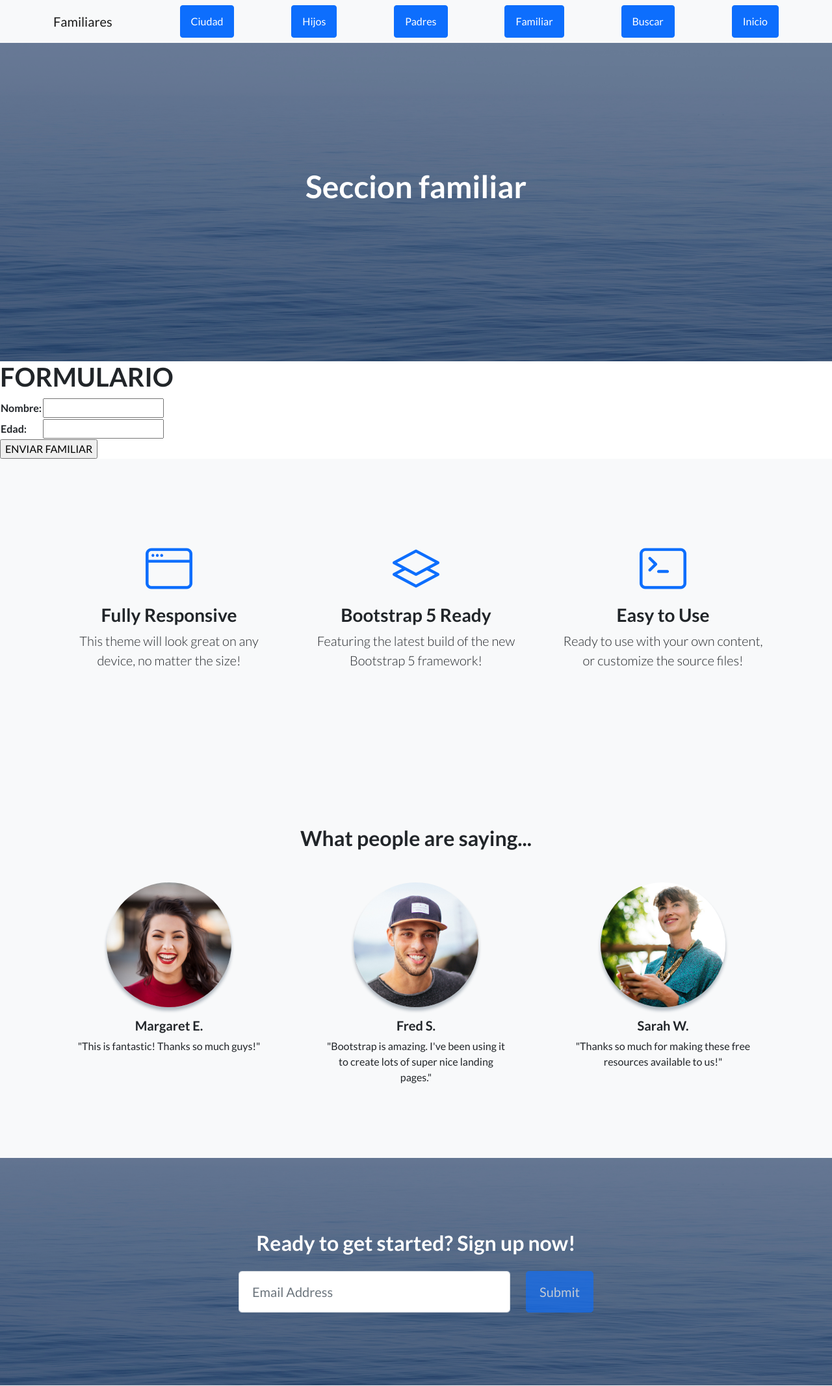
After one commit to candegitcoder/Entrega1-Alvarez, a Django app: page /familiar/ in a window 1280 px wide. The commit adds this page. Shown: the top 2133 px of the page at 65% size. Run offline with Django 4.2, Linux system fonts and the light colour scheme; some libraries are stand-ins or nearby versions.

Commit message:
Entrega1-Alvarez

```diff
--- a/MiFamilia/templates/MiFamilia/busquedaFamiliar.html
+++ b/MiFamilia/templates/MiFamilia/busquedaFamiliar.html
@@ -10,7 +10,7 @@
 
 <form action="{% url 'buscar' %}" method="GET">
 
-    <input type="number" name="edad" id="edad">
+    <input type="string" name="nombre" id="nombre">
 
     <input type="submit" value="buscar">
 
--- /dev/null
+++ b/MiFamilia/templates/MiFamilia/familiar.html
@@ -0,0 +1,25 @@
+{% extends "MiFamilia/padre.html" %}
+
+{% load static %}
+
+{% block titulo %}
+<h1 class="mb-5">Seccion familiar</h1>
+{% endblock %}
+
+{% block contenido_que_cambia %}
+
+<h1>FORMULARIO</h1>
+
+<form action="{% url 'familiar' %}" method="POST"> {% csrf_token %}
+
+<table>
+
+ {{ form.as_table }}
+
+
+</table>
+<input type="submit" value="ENVIAR FAMILIAR">
+
+</form>
+
+{% endblock %}
--- a/MiFamilia/templates/MiFamilia/padre.html
+++ b/MiFamilia/templates/MiFamilia/padre.html
@@ -26,6 +26,8 @@
                 <a class="btn btn-primary" href="{% url 'ciudad' %}">Ciudad</a>
                 <a class="btn btn-primary" href="{% url 'hijos' %}">Hijos</a>
                 <a class="btn btn-primary" href="{% url 'padres' %}">Padres</a>
+                <a class="btn btn-primary" href="{% url 'familiar' %}">Familiar</a>
+                <a class="btn btn-primary" href="{% url 'busquedaFamiliar' %}">Buscar</a>
                 <a class="btn btn-primary" href="{% url 'inicio' %}">Inicio</a>
             </div>
         </nav>
--- a/MiFamilia/templates/MiFamilia/resultadosBusqueda.html
+++ b/MiFamilia/templates/MiFamilia/resultadosBusqueda.html
@@ -21,7 +21,7 @@
 
 {% else %}
 
-<p> NO hay familiares con esa edad!</p>
+<p> NO hay familiares con ese nombre!</p>
 
 {% endif %}
 
--- a/MiFamilia/urls.py
+++ b/MiFamilia/urls.py
@@ -3,12 +3,13 @@ from django.urls import path
 
 
 urlpatterns = [
-    path("familiar/", familia, name="familia"),
+    path("familiar/", familiar, name="familia"),
     path("ciudad/", ciudad, name="ciudad"),
     path("hijos/", hijos, name="hijos"),
     path("padres/", padres, name="padres"),
     path("", inicio, name="inicio"),
     path("formulario/", familiaFormulario, name="familiaFormulario"),
+    path("familiar/", familiar, name="familiar"),
     path("busquedaFamiliar/", busquedaFamiliar, name="busquedaFamiliar"),
     path("buscar/", buscar, name="buscar"),
 ]
--- a/MiFamilia/views.py
+++ b/MiFamilia/views.py
@@ -1,24 +1,29 @@
+
 from django.http import HttpResponse
 from django.shortcuts import render
 from .models import Familiar, Hijos, Padres, Ciudad
 from MiFamilia.forms import FamiliarForm, HijoForm, PadresForm, CiudadForm
 # Create your views here.
 
-def familia(request):
-    familia1=Familiar(nombre="candela", edad=25)
-    familia2=Familiar(nombre="Laureano", edad=26)
-    familia3=Familiar(nombre="Marcelinho", edad=6)
-
-    familia1.save()
-    familia2.save()
-    familia3.save()
-    cadena_Texto="Familia: "+familia1.nombre+" "+str(familia1.edad)+" "+familia2.nombre+" "+str(familia2.edad)+", "+familia3.nombre+" "+str(familia3.edad)
-
-
-    return HttpResponse(cadena_Texto)
-
 def inicio(request):
     return render (request, "MiFamilia/inicio.html")
+
+def familiar(request):
+
+        if request.method=="POST":
+            form=FamiliarForm(request.POST)
+            if form.is_valid():
+                informacion=form.cleaned_data
+                print(informacion)
+                nombre=informacion["nombre"]
+                edad=informacion["edad"]
+                familiar=Familiar(nombre=nombre, edad=edad)
+                familiar.save()
+                return render (request, 'MiFamilia/familiar.html', {"mensaje": "Familiar agregado correctamente"})
+        else:
+            formulario=FamiliarForm()
+
+        return render (request, "MiFamilia/familiar.html", {"form":formulario})
 
 def ciudad(request):
 
@@ -99,11 +104,11 @@ def busquedaFamiliar(request):
 
 def buscar(request):
 
-    if request.GET["edad"]:
+    if request.GET["nombre"]:
 
-        edad=request.GET["edad"]
+        nombre=request.GET["nombre"]
 
-        cursos=Familiar.objects.filter(edad__icontains=edad)
-        return render(request,"MiFamilia/resultadosBusqueda.html", {"edad":edad} )
+        cursos=Familiar.objects.filter(nombre__icontains=nombre)
+        return render(request,"MiFamilia/resultadosBusqueda.html", {"nombre":nombre} )
     else:
-        return render(request, "MiFamilia/busquedaFamiliar.html", {"mensaje":"CHE! Ingresa una edad"})
+        return render(request, "MiFamilia/busquedaFamiliar.html", {"mensaje":"CHE! Ingresa un nombre"})
--- a/familiares/urls.py
+++ b/familiares/urls.py
@@ -19,6 +19,5 @@ from MiFamilia.views import*
 
 urlpatterns = [
     path('admin/', admin.site.urls),
-    path("MiFamilia/", include("MiFamilia.urls")),
-
+    path("", include("MiFamilia.urls")),
 ]
```
Also changed, not shown: db.sqlite3.
